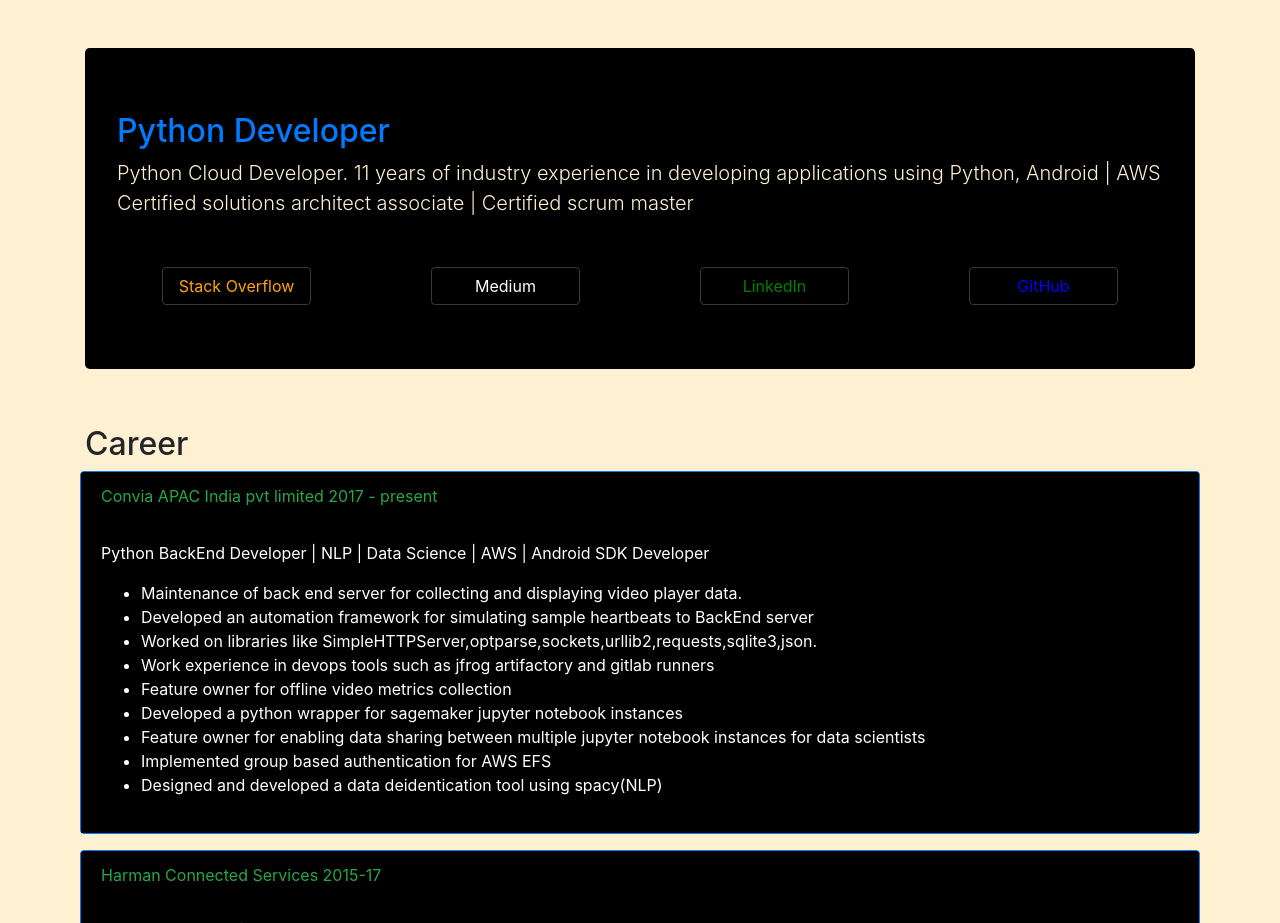
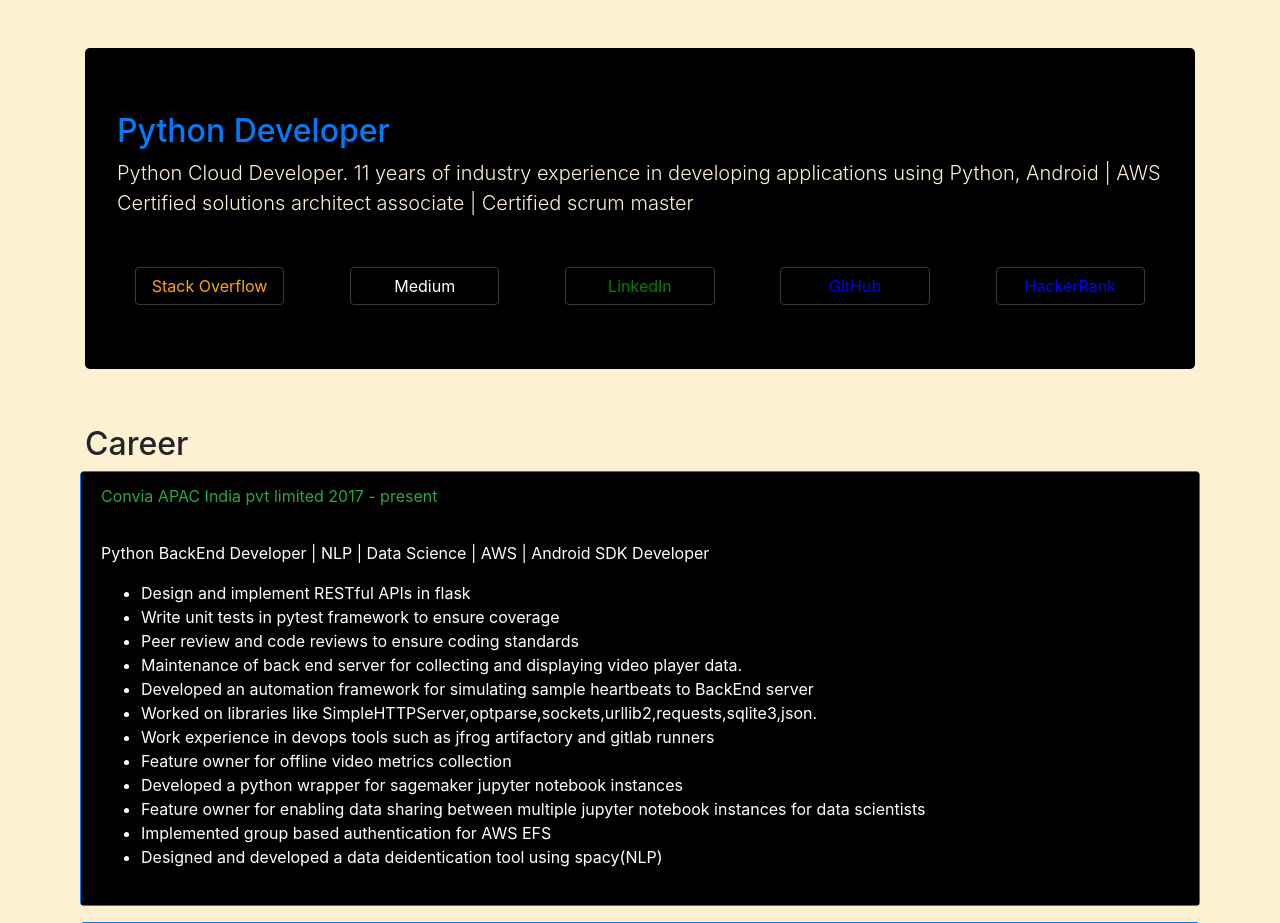
Before and after one commit to dineshkumarkb/dineshdigitalprofile, a Django app: page / in a window 1280 px wide. Shown: the part 58-981 px from the top of the page. Run offline with Django 3.2, Linux system fonts and the light colour scheme; some libraries are stand-ins or nearby versions.

Commit message:
Latest changes with HackerRank

```diff
--- a/digicv/cv_app/exp_constants.py
+++ b/digicv/cv_app/exp_constants.py
@@ -1,4 +1,7 @@
-CONVIVA = ["Maintenance of back end server for collecting and displaying video player data.",
+CONVIVA = ["Design and implement RESTful APIs in flask",
+           "Write unit tests in pytest framework to ensure coverage",
+           "Peer review and code reviews to ensure coding standards",
+           "Maintenance of back end server for collecting and displaying video player data.",
            "Developed an automation framework for simulating sample heartbeats to BackEnd server",
            "Worked on libraries like SimpleHTTPServer,optparse,sockets,urllib2,requests,sqlite3,json.",
            "Work experience in devops tools such as jfrog artifactory and gitlab runners",
--- a/digicv/cv_app/views.py
+++ b/digicv/cv_app/views.py
@@ -17,6 +17,7 @@ CONTEXT_DICT = { 'resume_title': '''Python Cloud Developer. 11 years of industry
                         'medium_url':'https://medium.com/@dineshkumarkb',
                         'linked_url':'https://www.linkedin.com/in/dineshkumar-k-b-b8853a24/',
                         'github_url':'https://github.com/dineshkumarkb',
+                        'hackerrank_url':'https://www.hackerrank.com/dineshkumarkb?hr_r=1',
                         'nav_link1':"Career",
                         'nav_link2':"Certifications",
                         'nav_link3':"Personal Projects",
--- a/digicv/templates/cv_app/landing.html
+++ b/digicv/templates/cv_app/landing.html
@@ -70,6 +70,11 @@
        <div class="col-sm-2 mx-auto">
          <button id="gitbutton" type="button" style="color:blue" class="btn btn-outline-dark btn-block"
                  onclick="window.open('{{ github_url }}')">GitHub</button>
+      </div>
+
+        <div class="col-sm-2 mx-auto">
+         <button id="hackbutton" type="button" style="color:blue" class="btn btn-outline-dark btn-block"
+                 onclick="window.open('{{ hackerrank_url }}')">HackerRank</button>
       </div>
 
     </div>
```
Also changed, not shown: digicv/cv_app/static/css/mycss.css (+7 -0 lines).
